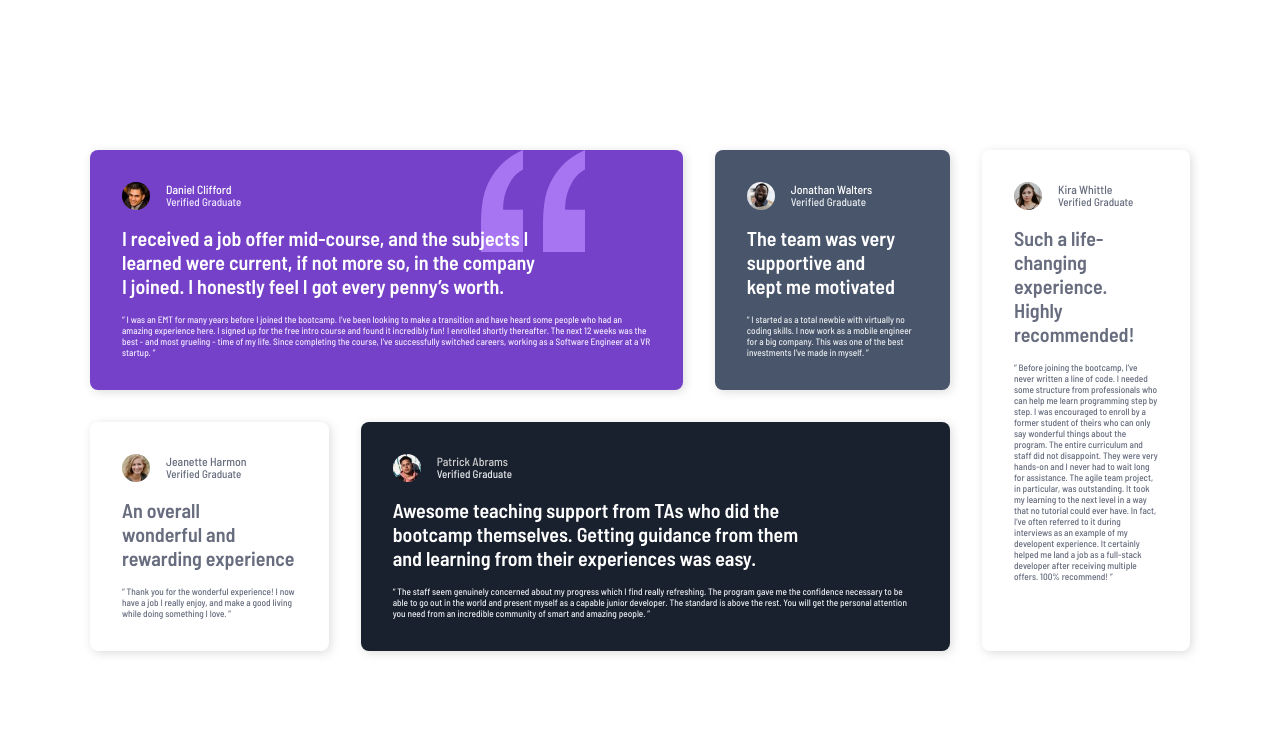
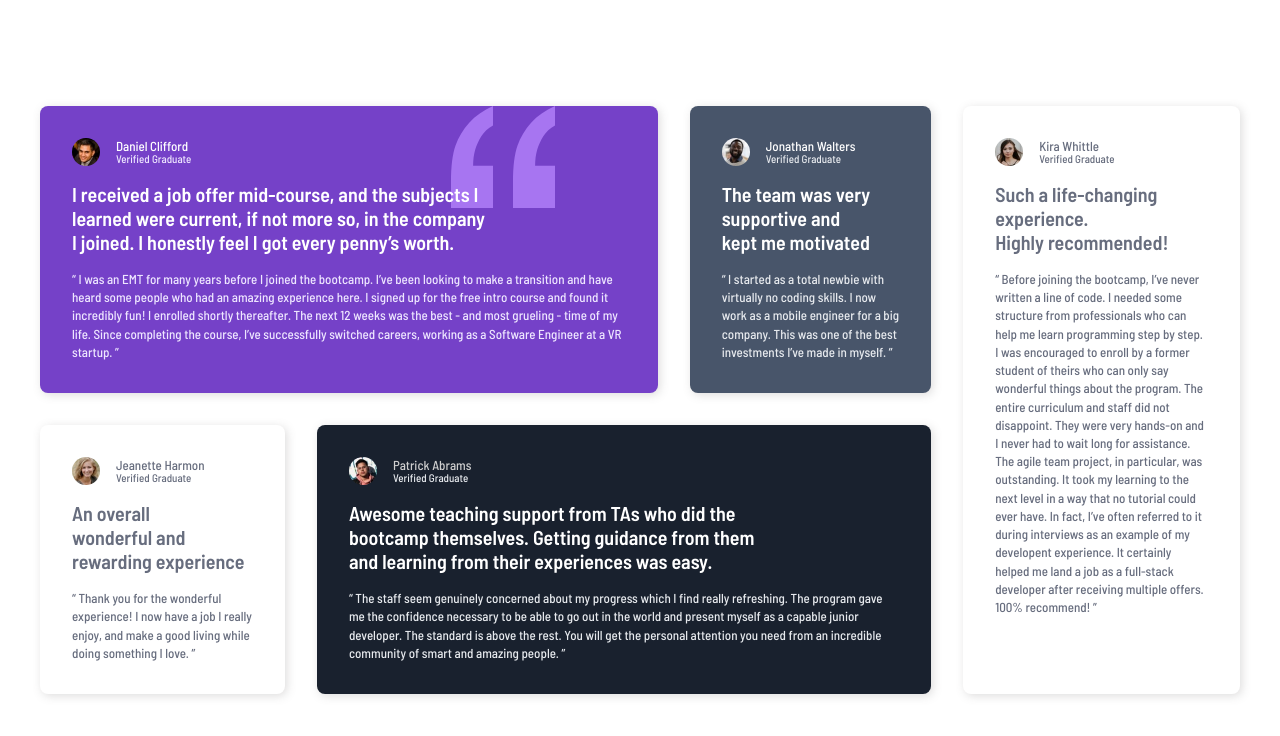
Before and after one commit to amancalledkidd/testimonial-grid-section, a website: page index.html in a window 1280 px wide. Drawn offline with Linux system fonts and the light colour scheme.

Commit message:
final adjustments

```diff
--- a/scss/_variables.scss
+++ b/scss/_variables.scss
@@ -34,8 +34,8 @@ $font-weight: 500;
 
 // Preset fonts
 $font-1: 600 1.25rem/1.2 $font-family;
-$font-2: $font-weight $font-size/1.1 $font-family;
-$font-3: $font-weight $font-size/1.4 $font-family;
+$font-2: $font-weight 0.813rem/1.1 $font-family;
+$font-3: $font-weight 0.813rem/1.4 $font-family;
 $font-4: $font-weight 0.688rem/1.1 $font-family;
 
 // Utilities
--- a/scss/global.scss
+++ b/scss/global.scss
@@ -24,14 +24,14 @@ p {
   display: grid;
   margin: vars.$space-32 auto;
   gap: vars.$space-32;
-  width: clamp(320px, 90%, 1100px);
+  width: clamp(320px, 95%, 1200px);
 
    @media (min-width: 600px) {
     grid-template-columns: repeat(2, 1fr);
     grid-template-rows: repeat(4, 1fr);
   }
 
-  @media (min-width: 1000px) {
+  @media (min-width: 1048px) {
     grid-template-columns: unset;
     grid-template-rows: unset;
     grid-template-areas: "user1 user1 user1 user1 user2 user5"
@@ -86,7 +86,7 @@ p {
     background-position: 80% 0;
   }
 
-  @media (min-width: 1000px) {
+  @media (min-width: 1048px) {
     grid-area: user1;
   }
 
@@ -99,7 +99,7 @@ p {
     grid-column: 1 / 2;
   }
 
-  @media (min-width: 1000px) {
+  @media (min-width: 1048px) {
     grid-area: user2;
   }
 
@@ -113,7 +113,7 @@ p {
     color: vars.$clr-grey-400;
   }
 
-  @media (min-width: 1000px) {
+  @media (min-width: 1048px) {
     grid-area: user3;
   }
 }
@@ -128,7 +128,7 @@ p {
     grid-column: 1 / 3;
   }
 
-  @media (min-width: 1000px) {
+  @media (min-width: 1048px) {
     grid-area: user4;
   }
 
@@ -146,9 +146,8 @@ p {
     grid-column: 1 / 3;
   }
 
-  @media (min-width: 1000px) {
+  @media (min-width: 1048px) {
     grid-area: user5;
-    width: 13rem;
   }
 
   p {
```
Also changed, not shown: css/global.css, 1 other file.
